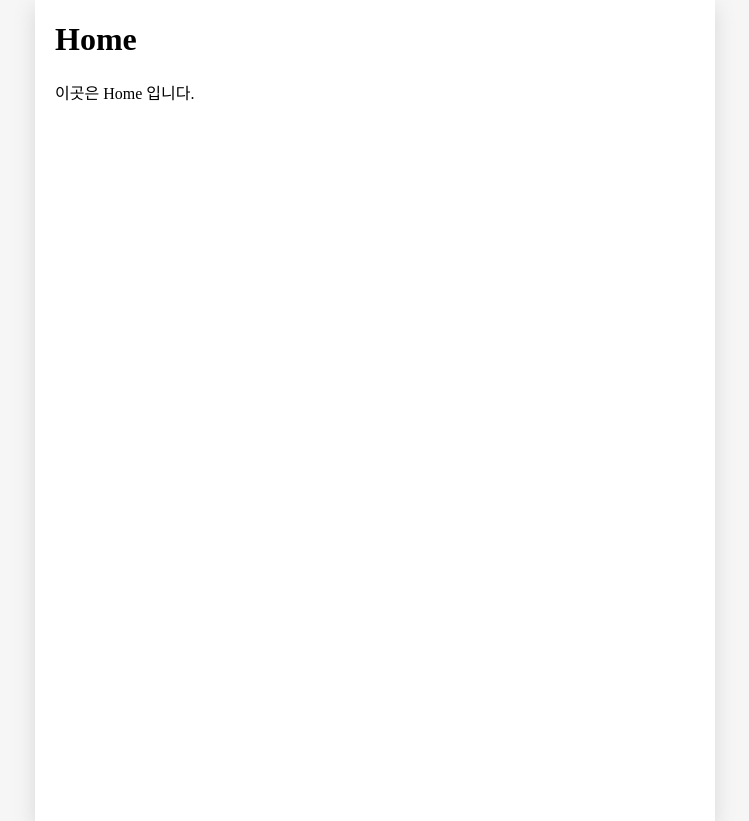
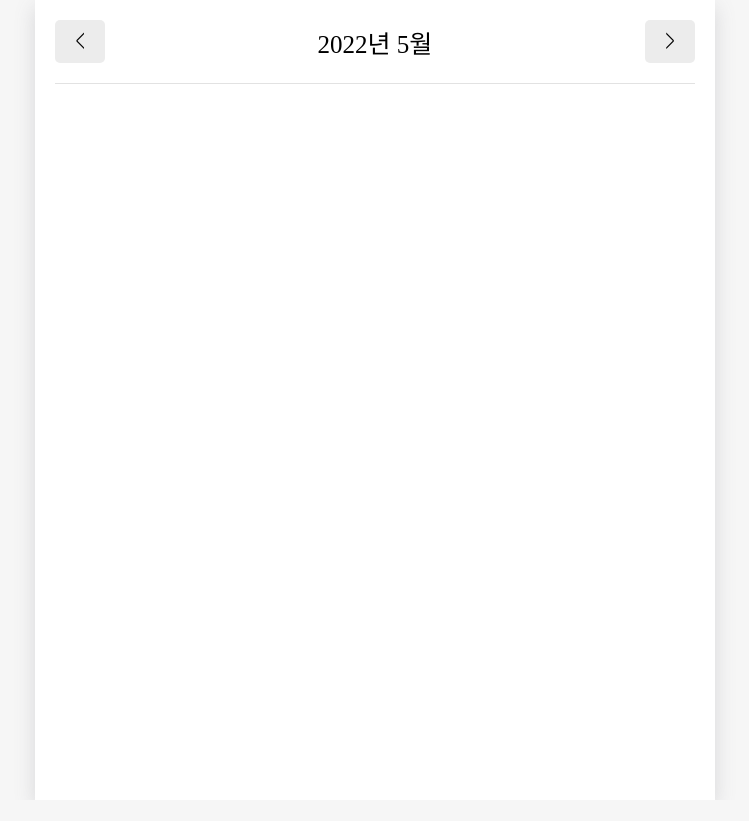
Before and after one commit to jplendor/emotion-diary, a React (Create React App) app: page / in a window 1280 px wide. Shown: the whole page, without its empty margins (265-1014 px from the left). After the commit the page ends 800 px from the top, so only its background shows below. Built offline with nearby package versions, Linux system fonts and the light colour scheme; a web font is replaced by a local one.

Commit message:
add Home Header

```diff
--- a/src/pages/Home.js
+++ b/src/pages/Home.js
@@ -1,8 +1,39 @@
+import { useState } from "react";
+
+import MyHeader from "../components/MyHeader";
+import MyButton from "../components/MyButton";
+
 const Home = () => {
+    const [curDate, setCurDate] = useState(new Date());
+    const headerText = `${curDate.getFullYear()}년 ${curDate.getMonth() + 1}월`;
+
+    const decreaseMonth = () => {
+        setCurDate(
+            new Date(
+                curDate.getFullYear(),
+                curDate.getMonth() - 1,
+                curDate.getDate()
+            )
+        );
+    };
+
+    const increaseMonth = () => {
+        setCurDate(
+            new Date(
+                curDate.getFullYear(),
+                curDate.getMonth() + 1,
+                curDate.getDate()
+            )
+        );
+    };
+
     return (
         <div>
-            <h1>Home</h1>
-            <p>이곳은 Home 입니다.</p>
+            <MyHeader
+                headerText={headerText}
+                leftChild={<MyButton text={"<"} onClick={decreaseMonth} />}
+                rightChild={<MyButton text={">"} onClick={increaseMonth} />}
+            />
         </div>
     );
 };
```
